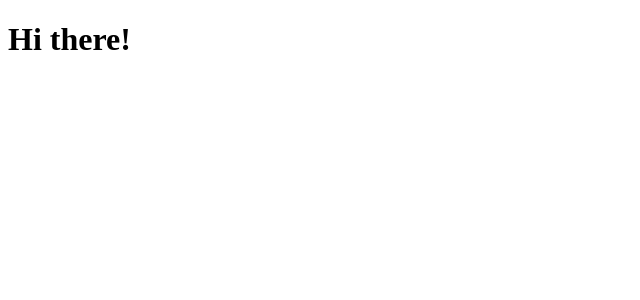
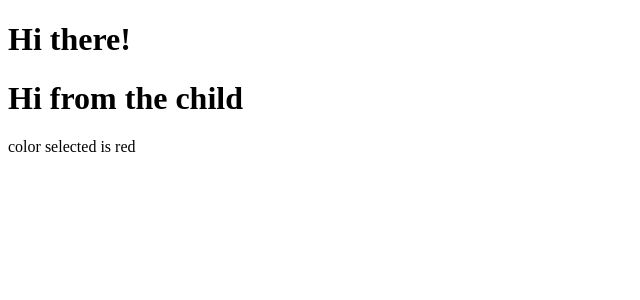
Before and after one commit to Rajansinghbaliyan/rts, a React (Create React App) app: page / in a window 1280 px wide. Shown: the top 300 px of the page, without its empty margins (0-640 px from the left). Built offline with nearby package versions, Linux system fonts and the light colour scheme.

Commit message:
feat: practising the props

```diff
--- a/src/App.tsx
+++ b/src/App.tsx
@@ -1,9 +1,11 @@
 import React from 'react';
+import Parent from "./props/Parent";
 
 export const App = () => {
     return (
         <div>
             <h1>Hi there!</h1>
+            <Parent/>
         </div>
     );
 };
--- /dev/null
+++ b/src/props/Child.tsx
@@ -0,0 +1,9 @@
+interface ChildProps {
+    color: string
+}
+export const Child = ({color}: ChildProps) => {
+    return <div>
+        <h1>Hi from the child</h1>
+        <span>color selected is {color}</span>
+    </div>;
+}
--- /dev/null
+++ b/src/props/Parent.tsx
@@ -0,0 +1,7 @@
+import {Child} from "./Child";
+
+const Parent = () => {
+    return <Child color={'red'} />;
+}
+
+export default Parent;
```
